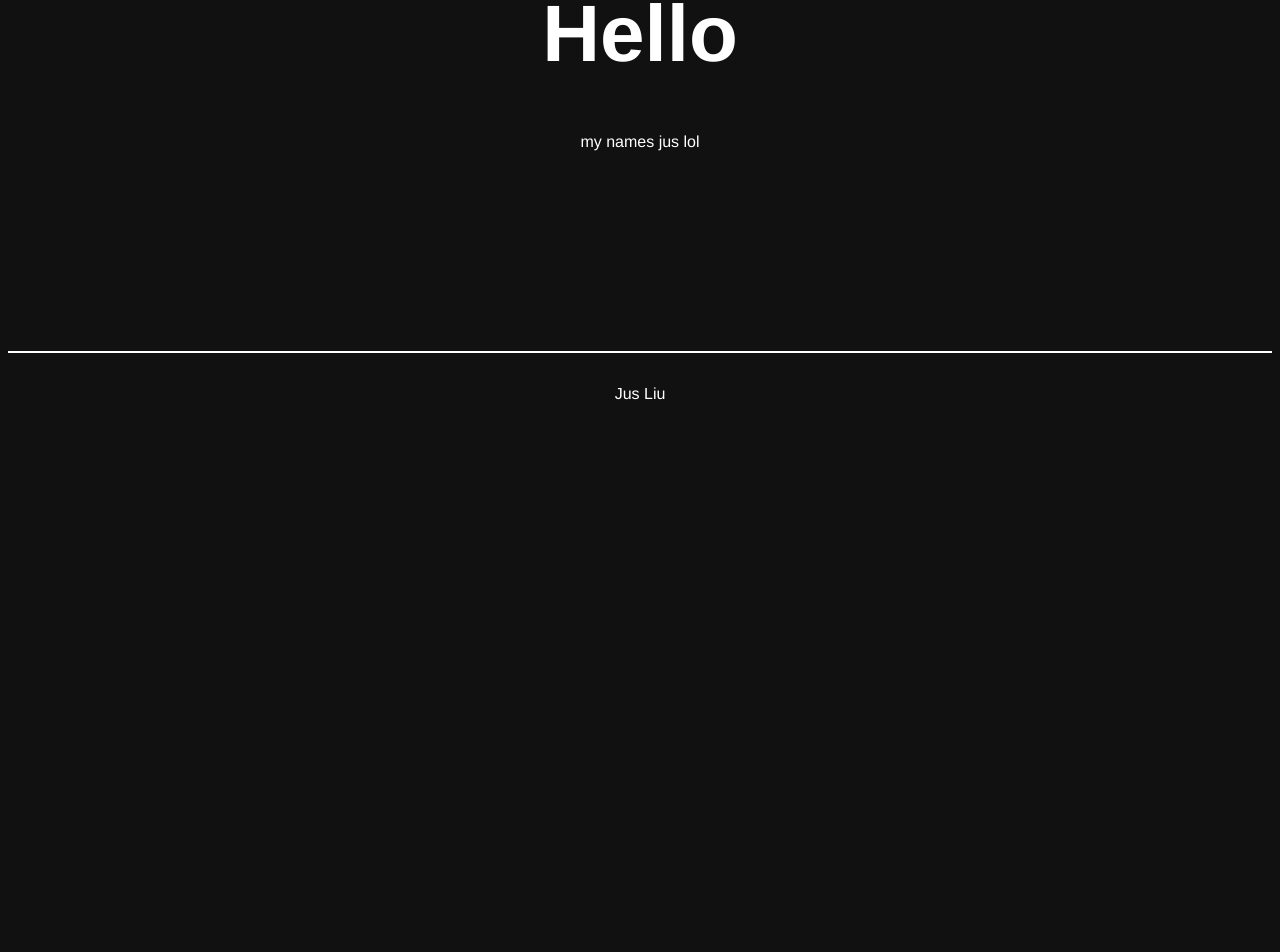
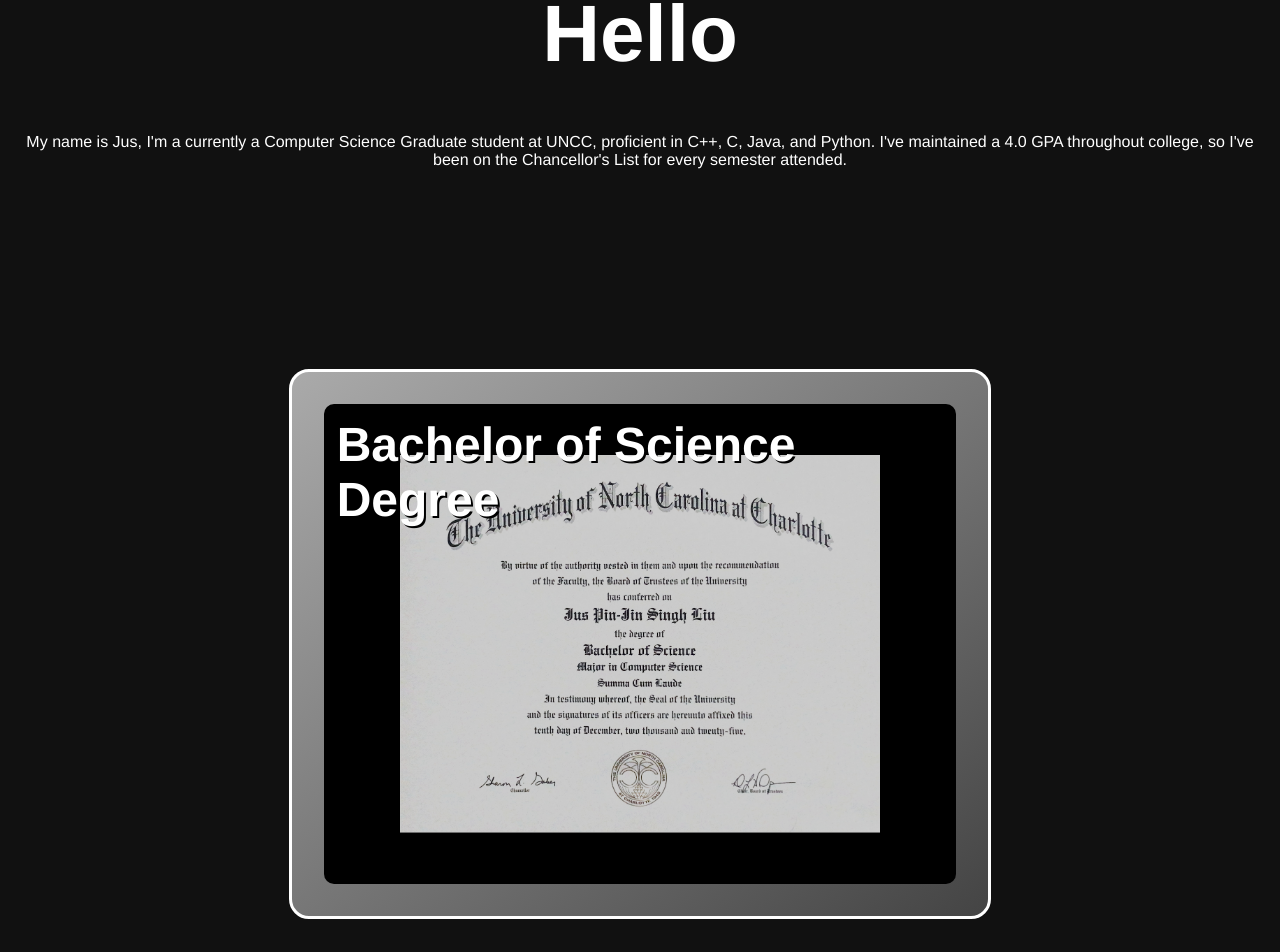
Before and after one commit to JusPSLiu/juspsliu.github.io, a Vue app: page / in a window 1280 px wide. Shown: the part 440-1392 px from the top of the page. Before the commit the page ends 883 px from the top, so only its background shows below. Built offline with nearby package versions, Linux system fonts and the light colour scheme; a web font is replaced by a local one.

Commit message:
added homepage

```diff
--- a/src/views/Home.vue
+++ b/src/views/Home.vue
@@ -1,6 +1,12 @@
 <template>
   <div class="home">
     <h1>Hello</h1>
-    <p>my names jus lol</p>
+    <p>My name is Jus, I'm a currently a Computer Science Graduate student at UNCC, proficient in C++, C, Java, and Python. I've maintained a 4.0 GPA throughout college, so I've been on the Chancellor's List for every semester attended.</p>
+  </div>
+  <div style="margin-top:200px;" class="module">
+    <div class="img_container" style="background-image:url('files/docs/cs-bs.jpg');filter:brightness(80%);"></div>
+    <div class="txt_container">
+      <strong><span class="title" style="text-shadow: 2px 2px #000;">Bachelor of Science Degree</span></strong>
+    </div>
   </div>
 </template>
```
Also changed, not shown: public/files/docs/cs-bs.jpg (added), 13 other files (tests, documents, lock files or other folders).
